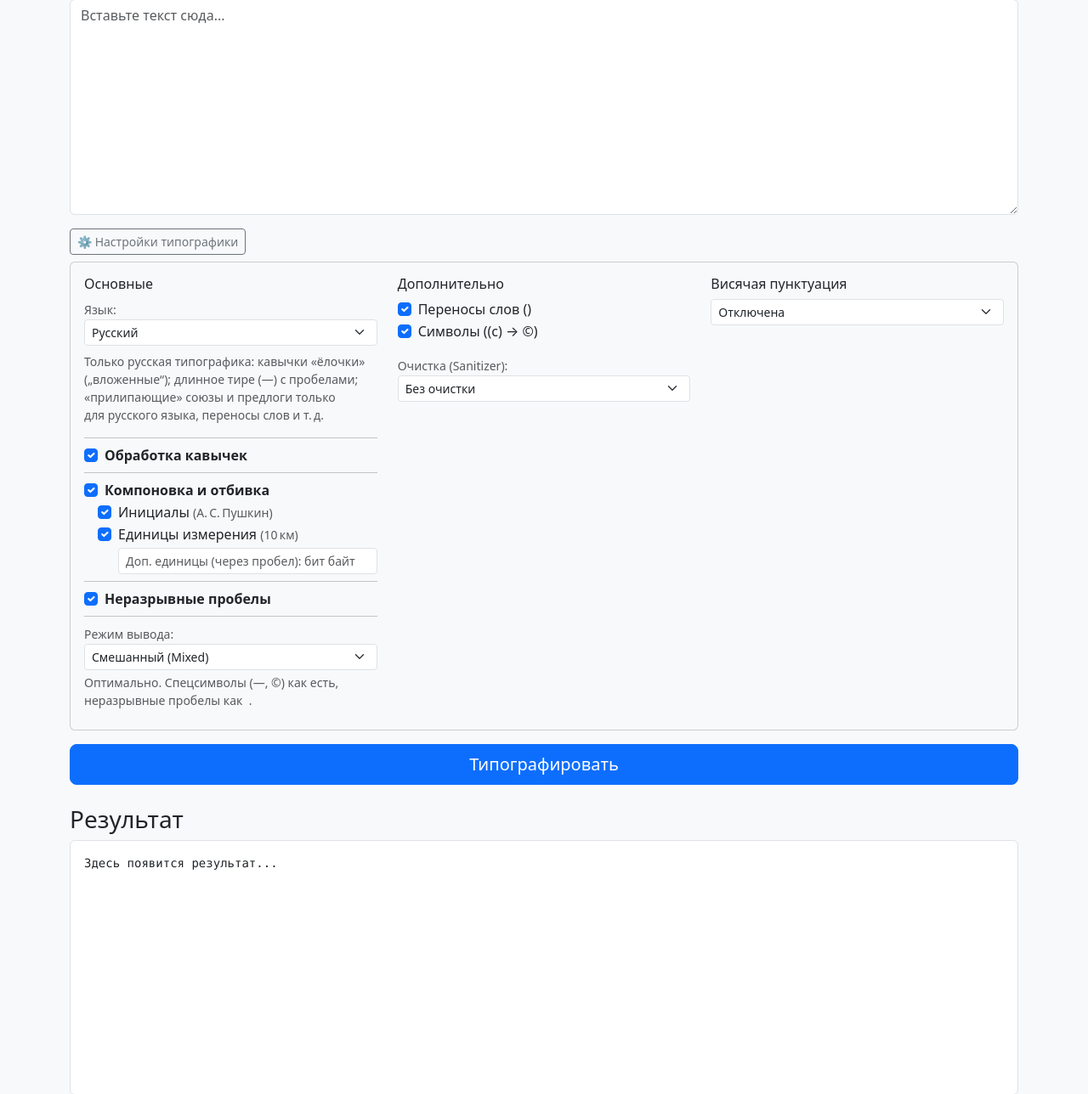
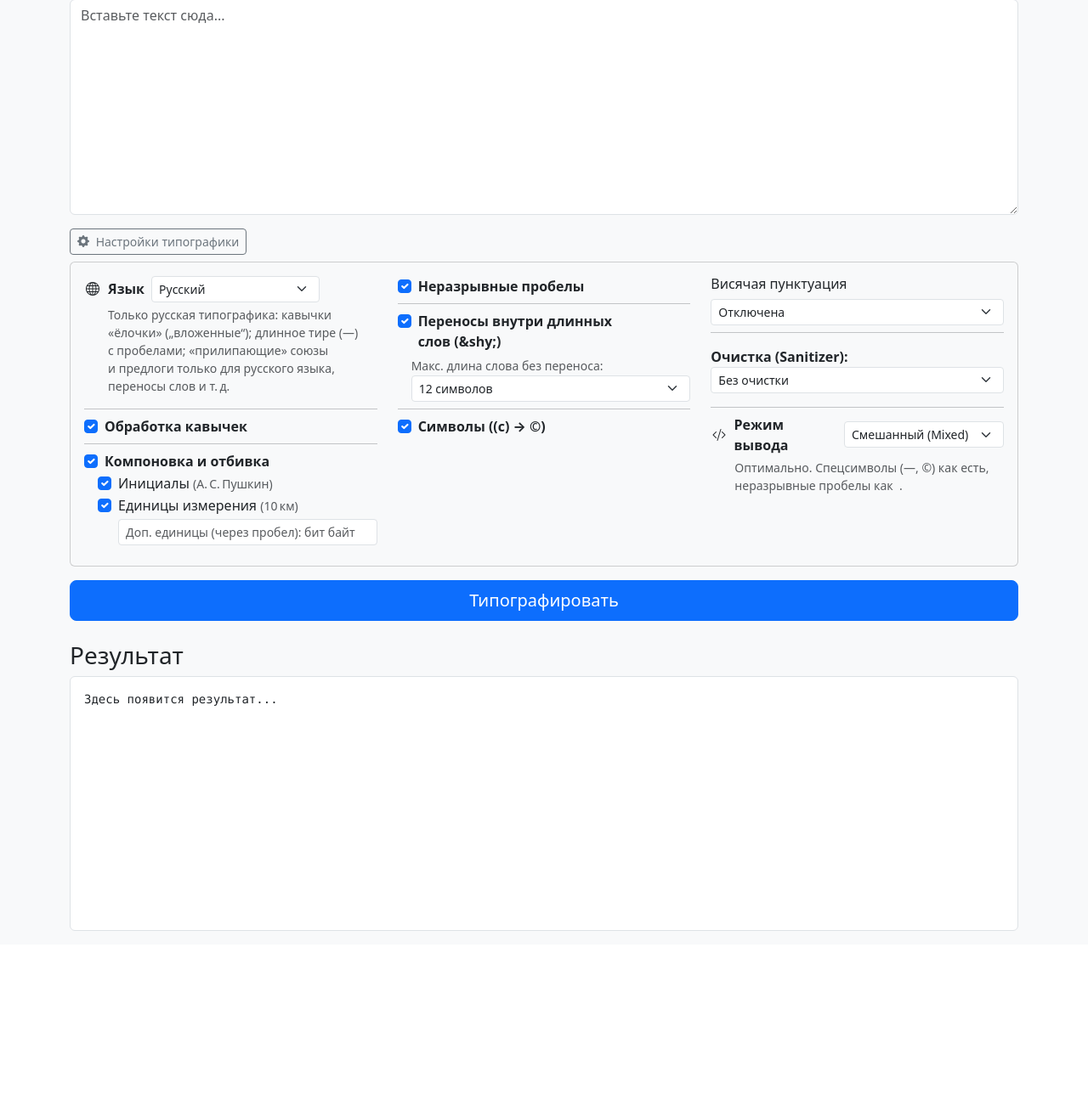
Before and after one commit to erjemin/etpgrf-site, a Django app: page / in a window 1280 px wide, after a click on "Настройки типографики". Shown: the part 123-1411 px from the top of the page at 85% size. After the commit the page ends 1219 px from the top, so only its background shows below. Run offline with Django 5.2, Linux system fonts and the light colour scheme; some libraries are stand-ins or nearby versions.

Commit message:
mod: настройки типографа (08) оформление

```diff
--- a/etpgrf_site/typograph/templates/typograph/base.html
+++ b/etpgrf_site/typograph/templates/typograph/base.html
@@ -3,12 +3,11 @@
 <head>
     <meta charset="utf-8">
     <meta name="viewport" content="width=device-width, initial-scale=1">
-    <title>{% block title %}ETPGRF - Типограф{% endblock %}</title>
-
-    {# Bootstrap 5 CSS #}<link href="https://cdn.jsdelivr.net/npm/bootstrap@5.3.0/dist/css/bootstrap.min.css" rel="stylesheet">
+    <title>{% block title %}ETPGRF — единая типографика для веба{% endblock %}</title>
+    {# Bootstrap 5 CSS #}<link href="https://cdn.jsdelivr.net/npm/bootstrap@5.3.0/dist/css/bootstrap.min.css" rel="stylesheet" />
+    {# Bootstrap Icons #}<link rel="stylesheet" href="https://cdn.jsdelivr.net/npm/bootstrap-icons@1.11.3/font/bootstrap-icons.min.css" />
     {# HTMX #}<script src="https://unpkg.com/htmx.org@1.9.10"></script>
     {# Alpine.js #}<script defer src="https://cdn.jsdelivr.net/npm/alpinejs@3.x.x/dist/cdn.min.js"></script>
-
     <style>
         /* Небольшие стили для красоты */
         body { background-color: #f8f9fa; }
--- a/etpgrf_site/typograph/templates/typograph/index.html
+++ b/etpgrf_site/typograph/templates/typograph/index.html
@@ -11,50 +11,60 @@
           <textarea class="form-control" name="text" rows="10" placeholder="Вставьте текст сюда..."></textarea>
         </div>
 
-        <!-- Блок настроек (Collapse) -->
-        <div class="mb-3">
+        {# Блок настроек (Collapse) #}<div class="mb-3">
           <button class="btn btn-outline-secondary btn-sm mb-2" type="button" data-bs-toggle="collapse"
                   data-bs-target="#settingsCollapse" aria-expanded="false" aria-controls="settingsCollapse">
-            ⚙️ Настройки типографики
+            <i class="bi bi-gear-fill me-1"></i> Настройки типографики
           </button>
 
           <div class="collapse" id="settingsCollapse">
             <div class="card card-body bg-light">
               <div class="row">
-                <div class="col-md-4">
-                  <h6>Основные</h6>
+                {# КОЛОНКА 1 #}<div class="col-md-4">
+                  {# Выбор языка (Alpine.js) #}<div class="mb-3"
+                    x-data="{ desc: 'Только русская типографика: кавычки &laquo;ёлочки&raquo; (&bdquo;вложенные&ldquo;); длинное тире (&mdash;) с&nbsp;пробелами; &laquo;прилипающие&raquo; союзы и&nbsp;предлоги только для&nbsp;русского языка, переносы слов и&nbsp;т.&thinsp;д.' }">
 
-                  <!-- Выбор языка (Alpine.js) -->
-                  <div class="mb-3"
-                    x-data="{ desc: 'Только русская типографика: кавычки &laquo;ёлочки&raquo; (&bdquo;вложенные&ldquo;); длинное тире (&mdash;) с&nbsp;пробелами; &laquo;прилипающие&raquo; союзы и&nbsp;предлоги только для&nbsp;русского языка, переносы слов и&nbsp;т.&thinsp;д.' }">
-                    <label class="form-label small text-muted mb-0">Язык:</label>
-                    <select class="form-select form-select-sm mb-2" name="langs"
+                    <div class="d-flex align-items-center mb-1">
+                        {# Иконка вместо чекбокса #}<div class="me-2 text-center" style="width: 1.25em;">
+                            <i class="bi bi-globe"></i>
+                        </div>
+                        <label class="form-check-label fw-bold me-2">Язык</label>
+                        <select class="form-select form-select-sm w-auto" name="langs"
                                 @change="desc = $event.target.options[$event.target.selectedIndex].dataset.desc">
                           <option value="ru" selected
-                              data-desc="Только русская типографика: кавычки &laquo;ёлочки&raquo; (&bdquo;вложенные&ldquo;); длинное тире (&mdash;) с&nbsp;пробелами; &laquo;прилипающие&raquo; союзы и&nbsp;предлоги только для&nbsp;русского языка, переносы слов и&nbsp;т.&thinsp;д.">Русский</option>
+                                  data-desc="Только русская типографика: кавычки &laquo;ёлочки&raquo; (&bdquo;вложенные&ldquo;); длинное тире (&mdash;) с&nbsp;пробелами; &laquo;прилипающие&raquo; союзы и&nbsp;предлоги только для&nbsp;русского языка, переносы слов и&nbsp;т.&thinsp;д.">
+                            Русский
+                          </option>
                           <option value="en"
-                              data-desc="Только английская типографика: кавычки &ldquo;лапки&rdquo; (&lsquo;вложенные&rsquo;); длинное тире (&mdash;) вплотную; &ldquo;прилипающие&rdquo; союзы и&nbsp;предлоги только для&nbsp;английского языка, переносы слов и&nbsp;т.&thinsp;д.">Английский</option>
+                                  data-desc="Только английская типографика: кавычки &ldquo;лапки&rdquo; (&lsquo;вложенные&rsquo;); длинное тире (&mdash;) вплотную; &ldquo;прилипающие&rdquo; союзы и&nbsp;предлоги только для&nbsp;английского языка, переносы слов и&nbsp;т.&thinsp;д.">
+                            Английский
+                          </option>
                           <option value="ru+en"
-                              data-desc="Основной русский <small>(кавычки и&nbsp;тире)</small> + поддержка английского языка для&nbsp;других правил типографики.">Русский + Английский</option>
-                      <option value="en+ru" data-desc="Основной английский <small>(кавычки и&nbsp;тире)</small> + поддержка русского  языка для&nbsp;других правил типографики.">Английский + Русский</option>
+                                  data-desc="Основной русский <small>(кавычки и&nbsp;тире)</small> + поддержка английского языка для&nbsp;других правил типографики.">
+                            Русский + Английский
+                          </option>
+                          <option value="en+ru" data-desc="Основной английский <small>(кавычки и&nbsp;тире)</small> + поддержка русского  языка для&nbsp;других правил типографики.">Английский +
+                            Русский
+                          </option>
                         </select>
-                    <div class="form-text text-muted small mb-2" style="min-height: 2.5em;" x-html="desc"></div>
                     </div>
 
-                  <hr class="my-2">
+                    {# Описание с отступом, чтобы было под текстом #}<div class="ms-4 ps-1 form-text text-muted small" style="min-height: 2.5em;" x-html="desc"></div>
+                  </div>
+
+                  <hr class="my-2" />
 
                   {# Группа "Кавычки" #}<div x-data="{ enabled: true }" class="mb-2">
                     <div class="form-check">
                         <input class="form-check-input" type="checkbox" name="quotes" id="optQuotes" checked x-model="enabled">
                         <label class="form-check-label fw-bold" for="optQuotes">Обработка кавычек</label>
                     </div>
-                    {# Описание группы "Кавычки" (видно, когда выключено) #}
-                    <div class="ms-3 form-text text-muted small" x-show="!enabled" x-transition>
+                    {# Описание (видно, когда выключено) #}<div class="ms-3 form-text text-muted small" x-show="!enabled" x-transition>
                         Прямые кавычки (&quot;) не будут заменяться на типографские («…ёлочки…» или “…лапки…”).
                     </div>
                   </div>
 
-                  <hr class="my-2">
+                  <hr class="my-2" />
 
                   {# Группа "Компоновка и отбивка" (Layout)  #}<div x-data="{ enabled: true }" class="mb-2">
                       <div class="form-check">
@@ -62,21 +72,18 @@
                         <label class="form-check-label fw-bold" for="optLayout">Компоновка и&nbsp;отбивка</label>
                       </div>
 
-                      <!-- Настройки (видны, когда включено) -->
-                      <div class="ms-3" x-show="enabled" x-transition>
+                      {# Настройки (видны, когда включено) #}<div class="ms-3" x-show="enabled" x-transition>
                           <div class="form-check">
                             <input class="form-check-input" type="checkbox" name="layout_initials" id="optLayoutInitials" checked>
                             <label class="form-check-label" for="optLayoutInitials">Инициалы <small class="text-muted">(А.&thinsp;С.&thinsp;Пушкин)</small></label>
                           </div>
 
-                          <!-- Единицы измерения с кастомным полем -->
-                          <div x-data="{ unitsEnabled: true }" class="form-check">
+                          {# Единицы измерения с кастомным полем #}<div x-data="{ unitsEnabled: true }" class="form-check">
                             <input class="form-check-input" type="checkbox" name="layout_units" id="optLayoutUnits" checked
                                    x-model="unitsEnabled">
                             <label class="form-check-label" for="optLayoutUnits">Единицы измерения <small class="text-muted">(10&thinsp;км)</small></label>
 
-                            <!-- Поле для кастомных единиц -->
-                            <div class="mt-1" x-show="unitsEnabled" x-transition>
+                            {# Поле для кастомных единиц #}<div class="mt-1" x-show="unitsEnabled" x-transition>
                                 <input type="text" class="form-control form-control-sm" name="layout_units_custom"
                                        placeholder="Доп. единицы (через пробел): бит байт">
                             </div>
@@ -88,9 +95,9 @@
                           не&nbsp;будет произведена.
                       </div>
                   </div>
+                </div>
 
-                  <hr class="my-2">
-
+                {# КОЛОНКА 2 #}<div class="col-md-4">
                   {# Группа "Неразрывные пробелы" #}<div x-data="{ enabled: true }" class="mb-2">
                       <div class="form-check">
                         <input class="form-check-input" type="checkbox" name="unbreakables" id="optUnbreakables" checked x-model="enabled">
@@ -102,15 +109,75 @@
                       </div>
                   </div>
 
-                  <hr class="my-2">
+                  <hr class="my-2" />
 
-                  <!-- Режим вывода (Alpine.js) -->
-                  <div x-data="{ desc: 'Оптимально. Спецсимволы (—, ©) как есть, неразрывные пробелы как &nbsp;.' }">
-                    <label class="form-label small text-muted mb-0">Режим вывода:</label>
-                    <select class="form-select form-select-sm" name="mode"
+                  {# Группа "Переносы" #}<div x-data="{ enabled: true }" class="mb-2">
+                      <div class="form-check">
+                        <input class="form-check-input" type="checkbox" name="hyphenation" id="optHyphenation" checked x-model="enabled">
+                        <label class="form-check-label fw-bold" for="optHyphenation">Переносы внутри длинных слов&nbsp;(&amp;shy;)</label>
+                      </div>
+
+                      {# Настройки переносов #}<div class="ms-3 mt-1" x-show="enabled" x-transition>
+                          <label class="form-label small text-muted mb-0">Макс. длина слова без переноса:</label>
+                          <select class="form-select form-select-sm" name="hyphenation_len">
+                              <option value="8">8 символов</option>
+                              <option value="10">10 символов</option>
+                              <option value="12" selected>12 символов</option>
+                              <option value="14">14 символов</option>
+                              <option value="16">16 символов</option>
+                          </select>
+                      </div>
+
+                      {# Описание (видно, когда выключено) #}<div class="ms-3 form-text text-muted small" x-show="!enabled" x-transition>
+                          Если отключено, мягкие переносы (&amp;shy;) не будут расставляться.
+                      </div>
+                  </div>
+
+                  <hr class="my-2" />
+
+                  {# Группа "Символы" #}<div x-data="{ enabled: true }" class="mb-2">
+                      <div class="form-check">
+                        <input class="form-check-input" type="checkbox" name="symbols" id="optSymbols" checked x-model="enabled">
+                        <label class="form-check-label fw-bold" for="optSymbols">Символы ((c) &rarr; ©)</label>
+                      </div>
+                      {# Описание (видно, когда выключено) #}<div class="ms-3 form-text text-muted small" x-show="!enabled" x-transition>
+                          Замена псевдографики (стрелочки, копирайты) на&nbsp;спецсимволы отключена.
+                      </div>
+                  </div>
+                </div>
+
+                {# КОЛОНКА 3 #}<div class="col-md-4">
+                  {# Группа "Висячая пунктуация" #}<h6>Висячая пунктуация</h6>
+                  <select class="form-select form-select-sm mb-2" name="hanging_punctuation">
+                    <option value="none" selected="">Отключена</option>
+                    <option value="left">Только слева</option>
+                    <option value="right">Только справа</option>
+                    <option value="both">С обеих сторон</option>
+                  </select>
+
+                  <hr class="my-2" />
+
+                  {# Санитайзер #}<div class="mt-3 mb-3">
+                      <label class="form-label fw-bold mb-0">Очистка (Sanitizer):</label>
+                      <select class="form-select form-select-sm" name="sanitizer">
+                          <option value="" selected>Без очистки</option>
+                          <option value="etp">Удалить старую типографику</option>
+                          <option value="html">Удалить все HTML-теги</option>
+                      </select>
+                  </div>
+
+                  <hr class="my-2" />
+
+                  {# Режим вывода (Alpine.js) #}<div x-data="{ desc: 'Оптимально. Спецсимволы (—, ©) как есть, неразрывные пробелы как &nbsp;.' }">
+                    <div class="d-flex align-items-center mb-1">
+                        <div class="me-2 text-center" style="width: 1.25em;">
+                            <i class="bi bi-code-slash"></i>
+                        </div>
+                        <label class="form-check-label fw-bold me-2">Режим вывода</label>
+                        <select class="form-select form-select-sm w-auto" name="mode"
                                 @change="desc = $event.target.options[$event.target.selectedIndex].dataset.desc">
                           <option value="mixed" selected
-                              data-desc="Оптимально. Спецсимволы (—, ©) как есть, неразрывные пробелы как &nbsp;.">
+                                  data-desc="Оптимально. Спецсимволы (—, ©) как есть, неразрывные пробелы как &amp;nbsp;.">
                             Смешанный
                             (Mixed)
                           </option>
@@ -123,40 +190,9 @@
                             Мнемоники (&amp;nbsp;)
                           </option>
                         </select>
-                    <div class="form-text text-muted small mb-2" style="min-height: 2.5em;" x-html="desc"></div>
                     </div>
+                    <div class="ms-4 ps-1 form-text text-muted small mb-2" style="min-height: 2.5em;" x-html="desc"></div>
                   </div>
-
-                <div class="col-md-4">
-                  <h6>Дополнительно</h6>
-                  <div class="form-check">
-                    <input class="form-check-input" type="checkbox" name="hyphenation" id="optHyphenation" checked>
-                    <label class="form-check-label" for="optHyphenation">Переносы слов (&shy;)</label>
-                  </div>
-                  <div class="form-check">
-                    <input class="form-check-input" type="checkbox" name="symbols" id="optSymbols" checked>
-                    <label class="form-check-label" for="optSymbols">Символы ((c) &rarr; ©)</label>
-                  </div>
-
-                  <!-- Санитайзер -->
-                  <div class="mt-3">
-                      <label class="form-label small text-muted mb-0">Очистка (Sanitizer):</label>
-                      <select class="form-select form-select-sm" name="sanitizer">
-                          <option value="" selected>Без очистки</option>
-                          <option value="etp">Удалить старую типографику</option>
-                          <option value="html">Удалить все HTML-теги</option>
-                      </select>
-                  </div>
-                </div>
-
-                <div class="col-md-4">
-                  <h6>Висячая пунктуация</h6>
-                  <select class="form-select form-select-sm mb-2" name="hanging_punctuation">
-                    <option value="none" selected="">Отключена</option>
-                    <option value="left">Только слева</option>
-                    <option value="right">Только справа</option>
-                    <option value="both">С обеих сторон</option>
-                  </select>
                 </div>
               </div>
             </div>
--- a/etpgrf_site/typograph/views.py
+++ b/etpgrf_site/typograph/views.py
@@ -2,6 +2,7 @@ from django.shortcuts import render
 from django.http import HttpResponse
 from etpgrf.typograph import Typographer
 from etpgrf.layout import LayoutProcessor
+from etpgrf.hyphenation import Hyphenator
 
 def index(request):
     return render(request, template_name='typograph/index.html')
@@ -15,40 +16,50 @@ def process_text(request):
 
         # 2. Собираем LayoutProcessor
         layout_enabled = request.POST.get('layout') == 'on'
-        layout_option = False # По умолчанию выключен
-
+        layout_option = False
         if layout_enabled:
-            # Обработка единиц измерения
             process_units = request.POST.get('layout_units') == 'on'
             if process_units:
-                # Если включено, проверяем кастомные единицы
                 custom_units = request.POST.get('layout_units_custom', '').strip()
                 if custom_units:
-                    # Если есть кастомные, передаем их списком (библиотека сама объединит с дефолтными)
                     process_units = custom_units.split()
 
-            # Если включен, создаем процессор с тонкими настройками
             layout_option = LayoutProcessor(
                 langs=langs,
                 process_initials_and_acronyms=request.POST.get('layout_initials') == 'on',
                 process_units=process_units
             )
 
-        # 3. Читаем Sanitizer
+        # 3. Собираем Hyphenator
+        hyphenation_enabled = request.POST.get('hyphenation') == 'on'
+        hyphenation_option = False
+        if hyphenation_enabled:
+            max_len = request.POST.get('hyphenation_len', '15')
+            try:
+                max_len = int(max_len)
+            except (ValueError, TypeError):
+                max_len = 15 # Дефолтное значение, если пришло что-то не то
+
+            hyphenation_option = Hyphenator(
+                langs=langs,
+                max_unhyphenated_len=max_len
+            )
+
+        # 4. Читаем Sanitizer
         sanitizer_val = request.POST.get('sanitizer', '')
         sanitizer_option = None
         if sanitizer_val:
-            sanitizer_option = sanitizer_val # 'etp' или 'html'
+            sanitizer_option = sanitizer_val
 
-        # 4. Собираем общие опции
+        # 5. Собираем общие опции
         options = {
             'langs': langs,
             'process_html': True,
 
             'quotes': request.POST.get('quotes') == 'on',
-            'layout': layout_option, # Передаем объект или False
+            'layout': layout_option,
             'unbreakables': request.POST.get('unbreakables') == 'on',
-            'hyphenation': request.POST.get('hyphenation') == 'on',
+            'hyphenation': hyphenation_option,
             'symbols': request.POST.get('symbols') == 'on',
 
             'hanging_punctuation': request.POST.get(key='hanging_punctuation', default='none'),
```
Lines whose indentation alone changed are shown as unchanged.
